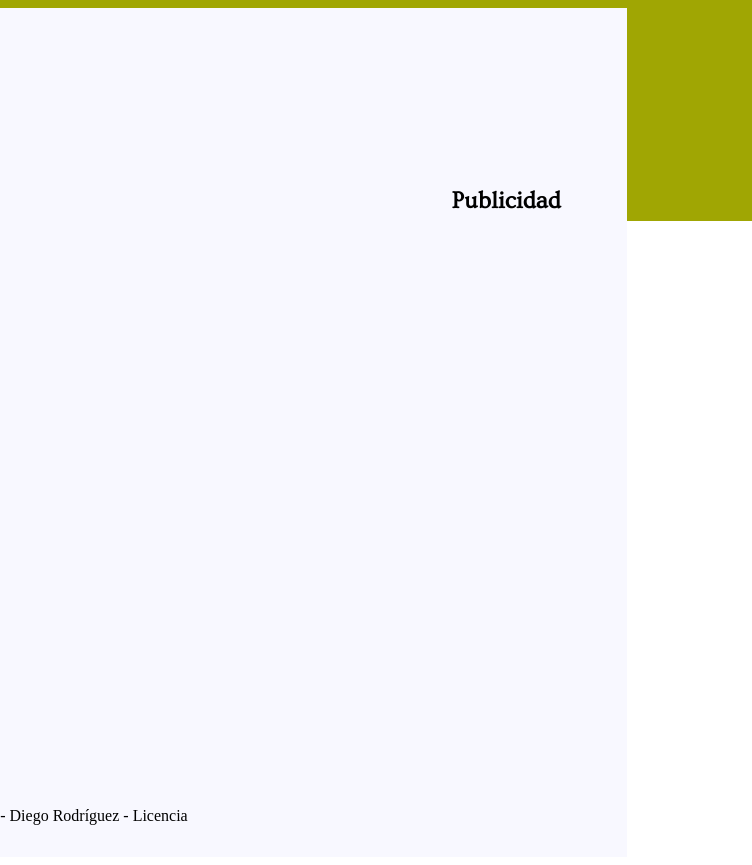
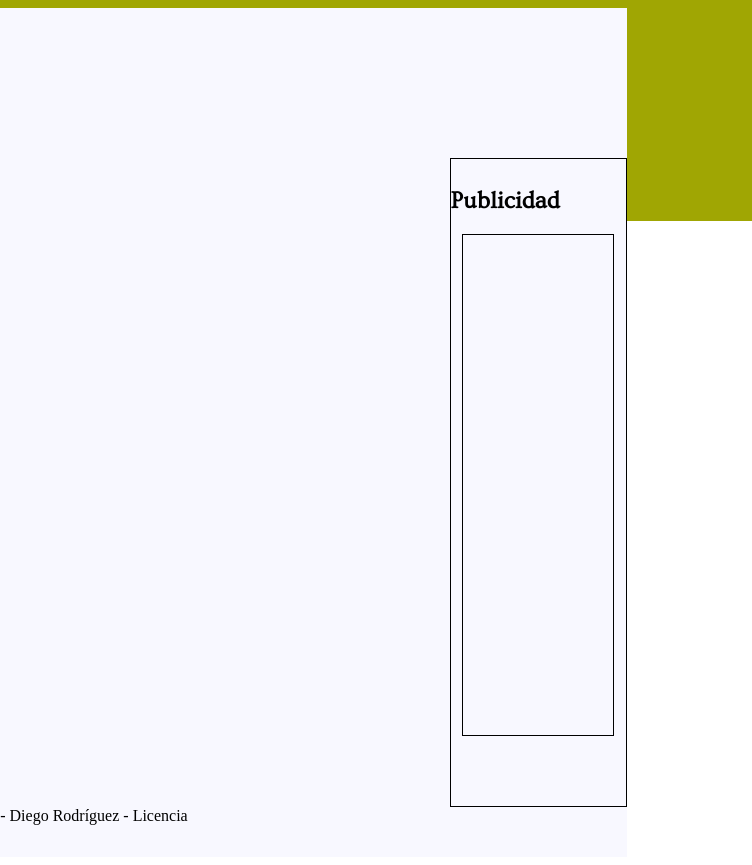
Before and after one commit to Itadaki/Hipica, a plain HTML site: page public_html/index.html in a window 1280 px wide. Shown: the full height of the page, 528-1280 px from the left. Drawn offline with Linux system fonts and the light colour scheme.

Commit message:
Martes 1

```diff
--- a/public_html/css/style.css
+++ b/public_html/css/style.css
@@ -122,6 +122,7 @@ aside{
     width: 175px;
     background: ghostwhite;
     display: table-cell;
+    border: 1px solid;
 }
 main>section{
     /*height: 600px;*/
@@ -138,3 +139,9 @@ footer.main{
     height: 50px;
     background: ghostwhite;
 }
+#banner{
+    border: 1px solid;
+    height: 500px;
+    width: 150px;
+    margin: 0 auto;
+}
--- a/public_html/index.html
+++ b/public_html/index.html
@@ -56,6 +56,9 @@ along with this program.  If not, see <http://www.gnu.org/licenses/>.
                 </section>
                 <aside>
                     <h1>Publicidad</h1>
+                    <div id="banner" >
+
+                    </div>
                 </aside>
             </main>
             <footer class="main">
```
Also changed, not shown: public_html/font/OpenSans-Regular.ttf (added).
